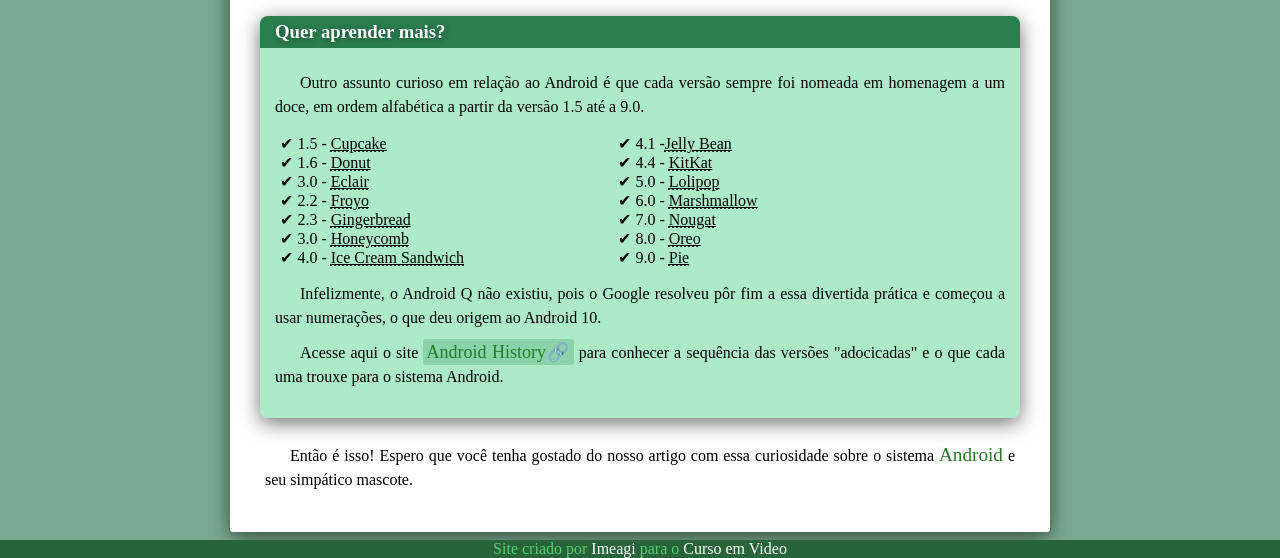
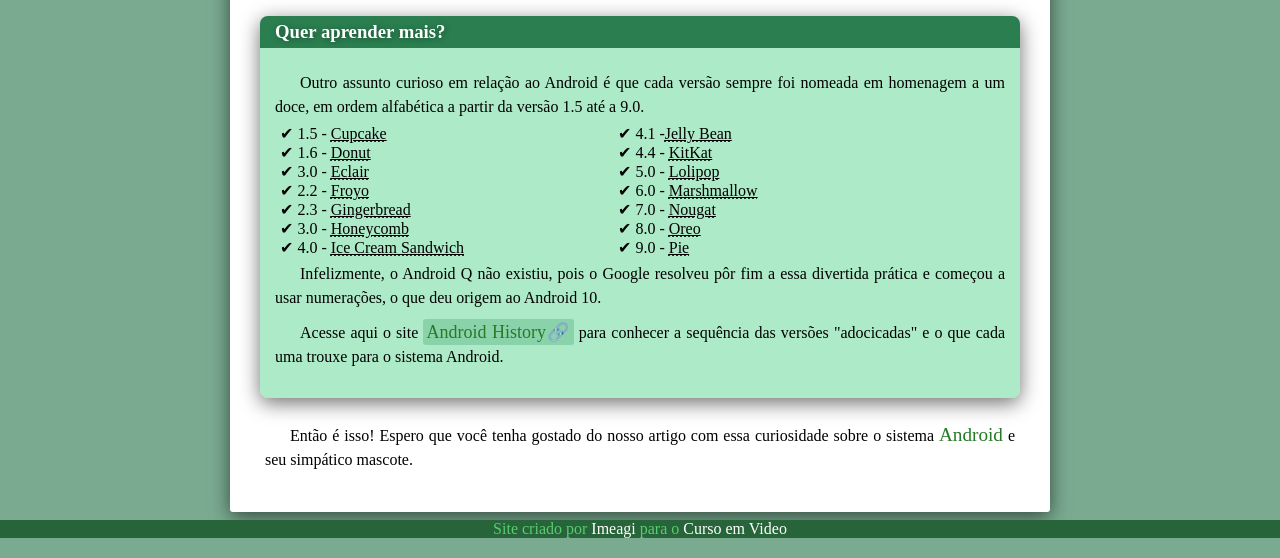
Before and after one commit to Imeagi/Projeto_Android, a plain HTML site: page index.html in a window 1280 px wide. Shown: the part 1882-2440 px from the top of the page. Drawn offline with Linux system fonts and the light colour scheme.

Commit message:
kkkkkkkkkkkkkk agora é serio

```diff
--- a/style.css
+++ b/style.css
@@ -220,8 +220,6 @@ a.lista{
 article > ul{
     display: inline-table;
     padding-right: 15%;
-    padding-top: 10px;
-    padding-bottom: 10px;
     padding-left: 20px;
     width: 200px;
     text-align: justify;
```
